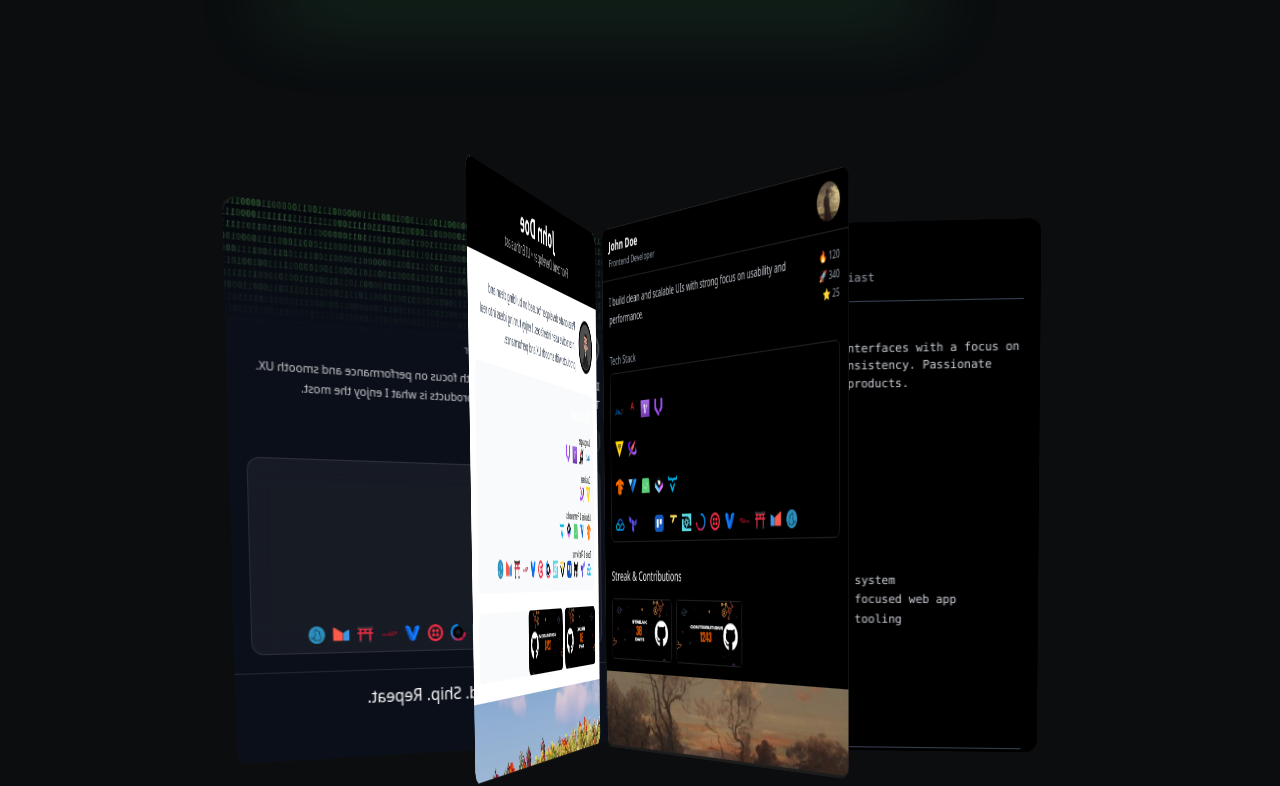
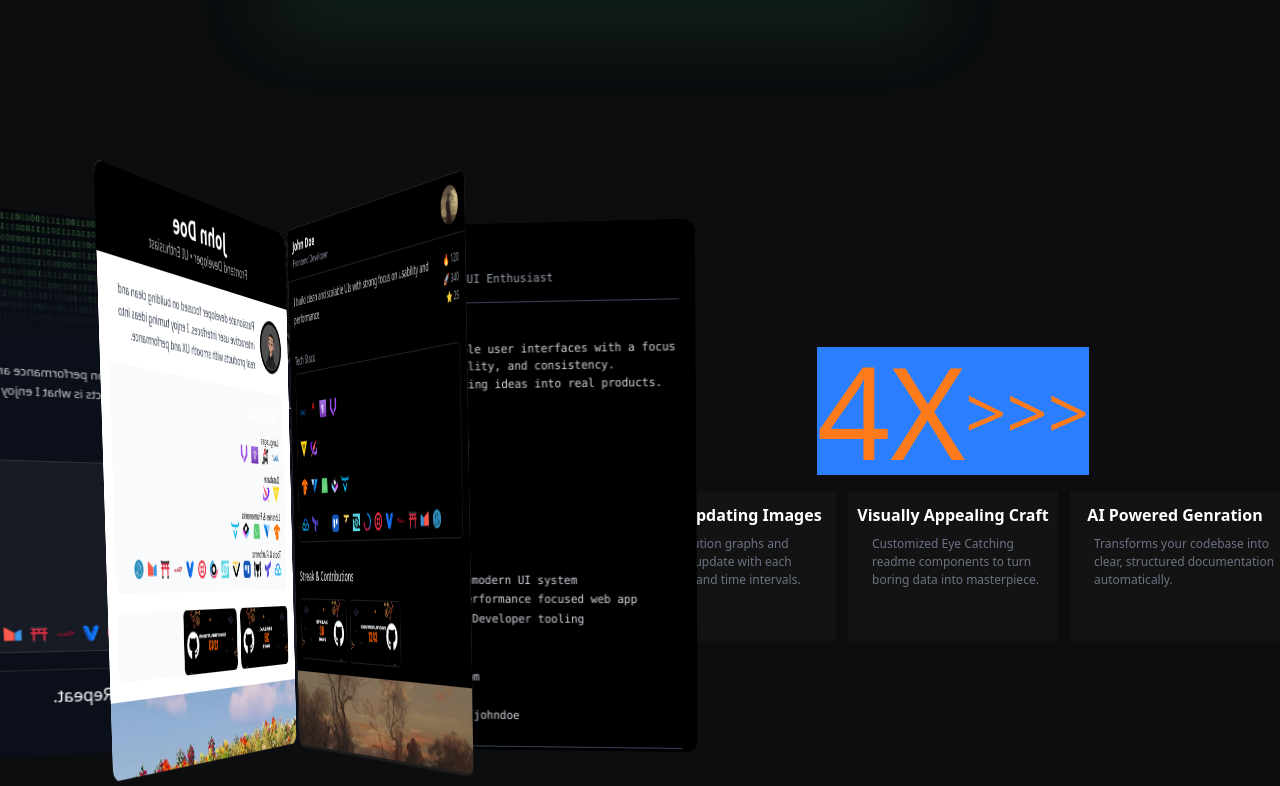
Before and after one commit to Abhishek5127/GitHance---Github-Profile-Enhancer, a Next.js app: page / in a window 1280 px wide. Shown: the part 2567-3353 px from the top of the page. Built offline with nearby package versions, Linux system fonts and the light colour scheme; no server answers; grey boxes are pictures that could not be loaded; a web font is replaced by a local one.

Commit message:
right side card

```diff
--- a/src/app/components/landing/FeatureGrid.css
+++ b/src/app/components/landing/FeatureGrid.css
@@ -15,14 +15,12 @@
 /* Slider */
 .fg-slider {
     position: absolute;
-    width: 400px;
+    width: 380px;
     height: 500px;
-
     top: 50%;
     left: 50%;
-
     transform-style: preserve-3d;
-    transform: perspective(2000px) rotateX(-5deg) translate(-50%, -50%);
+    transform: perspective(2000px) rotateX(-5deg) translate(-130%, -50%);
 }
 
 /* Items */
@@ -62,9 +60,7 @@
 
 /* Active */
 .fg-card.active {
-    transform: rotateY(10deg);
+    transform: rotateY(-10deg);
     /* filter: brightness(1); */
 
-    border: 2px solid white;
-    box-shadow: 0 0 25px rgba(255, 60, 60, 0.6);
 }
--- a/src/app/components/landing/FeatureGrid.jsx
+++ b/src/app/components/landing/FeatureGrid.jsx
@@ -19,7 +19,7 @@ export default function FeatureGrid() {
     const slider = sliderRef.current;
 
     function animate() {
-      angle.current -=0.70;
+      angle.current -= 0.70;
       slider.style.setProperty("--rotate", angle.current + "deg");
       requestAnimationFrame(animate);
     }
@@ -62,8 +62,24 @@ export default function FeatureGrid() {
     Readme8,
   ];
 
+  const FeatureCard = [
+    {
+      feature: "Auto-Updating Images",
+      description: "Contribution graphs and Streaks update with each commit and time intervals."
+    },
+    {
+      feature: "Visually Appealing Craft",
+      description: "Customized Eye Catching readme components to turn boring data into masterpiece."
+    },
+    {
+      feature: "AI Powered Genration",
+      description: "Transforms your codebase into clear, structured documentation automatically."
+    }
+  ]
+
   return (
-    <section id="solutions" className="feature-grid-section">
+    <section id="solutions" className="feature-grid-section flex justify-between">
+
       <div className="fg-wrapper" style={{ "--quantity": components.length }}>
         <div className="fg-slider" ref={sliderRef}>
           {components.map((Comp, i) => (
@@ -79,6 +95,34 @@ export default function FeatureGrid() {
           ))}
         </div>
       </div>
+
+
+      <div className="h-full w-[60%] flex flex-col justify-center items-center text-center h-full bg-[#0D0D0D]">
+        <div className="flex bg-blue-500 text-[#FF7A1A] justify-center items-center">
+          <h1 className="font-antonio text-9xl">4X</h1>
+          <h1 className="text-7xl font-danfo">{'>'}</h1>
+          <h1 className="text-7xl font-danfo">{'>'}</h1>
+          <h1 className="text-7xl font-danfo">{'>'}</h1>
+        </div>
+        <div>
+          <div className="flex mt-4 gap-3">
+
+            {FeatureCard.map((item) => (
+              <div className="" key={item.feature}>
+                <div className="bg-[#131313] h-[150px] w-[210px] pt-3">
+                  <h1 className="text-[16px] font-bold">{item.feature}</h1>
+                  <div className="mt-1 ml-5">
+
+                  <p className="text-gray-500 text-left text-[12px] p-1">{item.description}</p>
+                  </div>
+                </div>
+              </div>
+            ))}
+          </div>
+        </div>
+
+
+      </div>
     </section>
   );
 }
```
